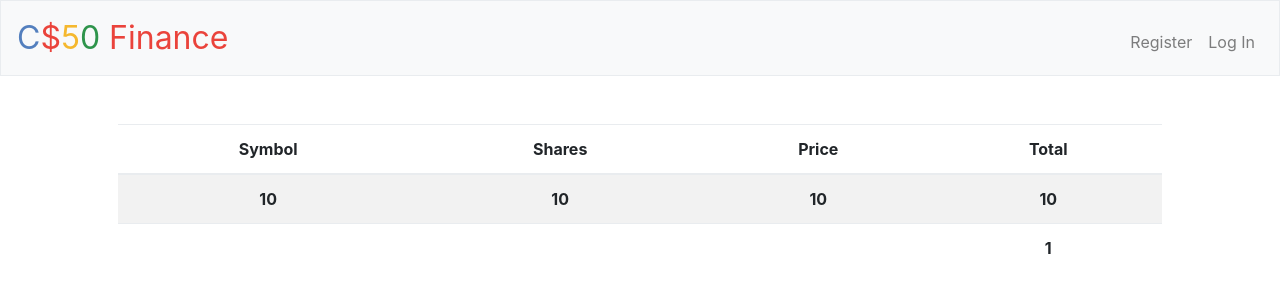
After one commit to ikarus93/cs50, a Flask app: template pset7/finance/templates/index.html in a window 1280 px wide. The commit adds this page. Shown: the top 300 px of the page. Run offline with Flask 2, Linux system fonts and the light colour scheme; the template is opened without the code that fills it: most values are stand-ins (such as "Sample title", 1, 10 or a date in 2020); lists and menus that the app fills with data are empty; some libraries are stand-ins or nearby versions.

Commit message:
added sell functionality to pset7

```diff
--- a/pset6/similarities/more/helpers.py
+++ b/pset6/similarities/more/helpers.py
@@ -31,6 +31,7 @@ class Operation(Enum):
 def distances(a, b):
     """Calculate edit distance from a to b"""
     matrix = []
+    #create base cases for matrix
     for i in range(len(a) + 1):
       if i:
         op = Operation(1)
@@ -42,7 +43,9 @@ def distances(a, b):
         matrix[0].append((i, op))
 
 
-
+    #iterate over each letter in target string, compare letter to character in base string,
+    #if characters dont match find the minimum of 3 neighbors (according to algorithm) and add 1, else take neighbor from top left corners value
+    #create tuple and append it to matrix
     for i, char1 in enumerate(b):
       i = i + 1
       for j, char2 in enumerate(a):
--- a/pset7/finance/application.py
+++ b/pset7/finance/application.py
@@ -50,12 +50,48 @@ def index():
     """Show portfolio of stocks"""
     if request.method == "GET":
         try:
+
+            #retrieve logged in users open positions based on user id
             user = session["user_id"]
-            buys = db.execute("SELECT * from buy_history WHERE id = :user_id", user_id = user)
-            sells = db.execute("SELECT * from sell_histoy WHERE id = :userid", user_id = user)
-        except:
-            pass
-        return apology("TEST")
+            open_positions = db.execute("SELECT * from open_positions WHERE user_id = :user_id", user_id = user)
+            print(open_positions)
+            profit = 0
+            current_positions = []
+
+            if open_positions:
+                #retrieve current prices for each open position then save it in dictionary
+                for row in open_positions:
+                    latest_price = lookup(row["symbol"])["price"]
+                    total = latest_price * int(row["shares"])
+                    profit += total
+                    position = {
+                        "symbol": row["symbol"],
+                        "shares": row["shares"],
+                        "price": latest_price,
+                        "total": usd(total)
+                    }
+                    current_positions.append(position)
+
+            #retrieve current users balance
+            balance = db.execute("SELECT cash from users WHERE id = :user_id", user_id = user)[0]["cash"]
+            total_balance = float(balance[1:].replace(",", "")) + profit
+
+            #append total cash row for template
+            current_positions.append(
+                {
+                "symbol": "CASH",
+                "shares": "",
+                "price": "",
+                "total": balance
+            })
+            return render_template("index.html", positions = current_positions, total_balance = usd(total_balance))
+
+        except Exception as e:
+            if str(e) in status_codes:
+                return apology(str(e), status_codes[str(e)])
+            else:
+                return apology(str(e))
+
     else:
         return apology("Wrong Method")
 
@@ -66,8 +102,10 @@ def buy():
     """Buy shares of stock"""
     if request.method == "GET":
         return render_template("buy.html")
+
     else:
         try:
+
             sym = request.form.get("symbol")
             shares = request.form.get("shares")
             if not sym or not shares:
@@ -85,7 +123,7 @@ def buy():
 
             #calculate total price of transaction and check if user has valid credit
             total_price = price * shares
-            user_credit = db.execute("SELECT cash FROM users WHERE id = :user_id", user_id = user_id)[0]["cash"]
+            user_credit = float(db.execute("SELECT cash FROM users WHERE id = :user_id", user_id = user_id)[0]["cash"][1:].replace(",", ""))
             if (user_credit - total_price) < 0:
                 raise Exception("Insufficient Balance")
 
@@ -101,6 +139,7 @@ def buy():
                 user_position = user_position[0]
                 new_total = shares + user_position["shares"]
                 update_position(db, new_total, price, user_position["id"])
+
             else:
                 db.execute("INSERT INTO open_positions(id, user_id, symbol, price, shares) VALUES (NULL, :user_id, :symbol, :price, :shares)", user_id = user_id, symbol = sym, price = price, shares = shares)
             #create transaction object for template rendering
@@ -113,6 +152,7 @@ def buy():
             }
 
             return render_template("success.html", transaction = transaction)
+
         except Exception as e:
             if str(e) in status_codes:
                 #return exception name and status code if status code for given exception is in status_code dictionary defined at beginning of file
@@ -242,7 +282,46 @@ def sell():
     """Sell shares of stock"""
     if request.method == "GET":
         return render_template("sell.html")
-    return apology("TODO")
+
+    elif request.method == "POST":
+        try:
+            symbol = request.form.get("symbol")
+            shares = int(request.form.get("shares"))
+            user = session["user_id"]
+            #shares a user currently holds
+            position = db.execute("SELECT id, shares from open_positions WHERE user_id = :user_id AND symbol = :symbol", user_id = user, symbol = symbol)[0]
+
+            user_holds = int(position["shares"])
+            difference = user_holds - shares
+            if difference < 0:
+                raise Exception("Insufficient shares owned")
+            elif difference == 0:
+                db.execute("DELETE from open_positions WHERE id = :position_id", position_id = position["id"])
+            else:
+                db.execute("UPDATE open_positions SET shares = :difference WHERE id = :position_id", difference = difference, position_id = position["id"])
+
+
+            price = int(lookup(symbol)["price"])
+            profit = price * shares
+
+            #select users balance, reformat deleting dollar sign and commas
+            user_balance = db.execute("SELECT cash from users WHERE id = :user_id", user_id = user)[0]["cash"][1:].replace(",", "")
+            new_balance = float(user_balance) + profit
+            db.execute("UPDATE users SET cash = :new_balance WHERE id = :user_id", new_balance = usd(new_balance), user_id = user)
+            transaction = {
+                "type": "sold",
+                "shares": shares,
+                "symbol": symbol,
+                "price":  price
+            }
+            return render_template("success.html", transaction = transaction)
+        except Exception as e:
+            if str(e) in status_codes:
+                return apology(str(e), status_codes[str(e)])
+            else:
+                return apology(str(e))
+    else:
+        return apology("Wrong method")
 
 
 def errorhandler(e):
--- /dev/null
+++ b/pset7/finance/templates/index.html
@@ -0,0 +1,42 @@
+{% extends "layout.html" %}
+
+{% block title %}
+    Portfolio
+{% endblock %}
+
+{% block main %}
+    <div class="output-table">
+        <table class="table table-striped">
+            <thead>
+                <tr class="t-headers">
+                    <th>Symbol</th>
+                    <th>Shares</th>
+                    <th>Price</th>
+                    <th>Total</th>
+                </tr>
+        </thead>
+        <tbody>
+        {% for row in positions %}
+            <tr>
+                <th>{{ row.symbol }}</th>
+                <th>{{ row.shares }}</th>
+                <th>{{ row.price }}</th>
+                <th>{{ row.total }}</th>
+            </tr>
+        {% endfor %}
+        </tbody>
+        <tfoot>
+               <tr>
+            <th></th>
+            <th></th>
+            <th></th>
+            <th>{{ total_balance }}</th>
+        </tr>
+        </tfoot>
+
+        </table>
+
+
+    </div>
+
+{% endblock %}
```
Also changed, not shown: pset6/similarities/more/templates/matrix.html (+10 -3 lines), pset7/finance/finance.db, 1 other file.
